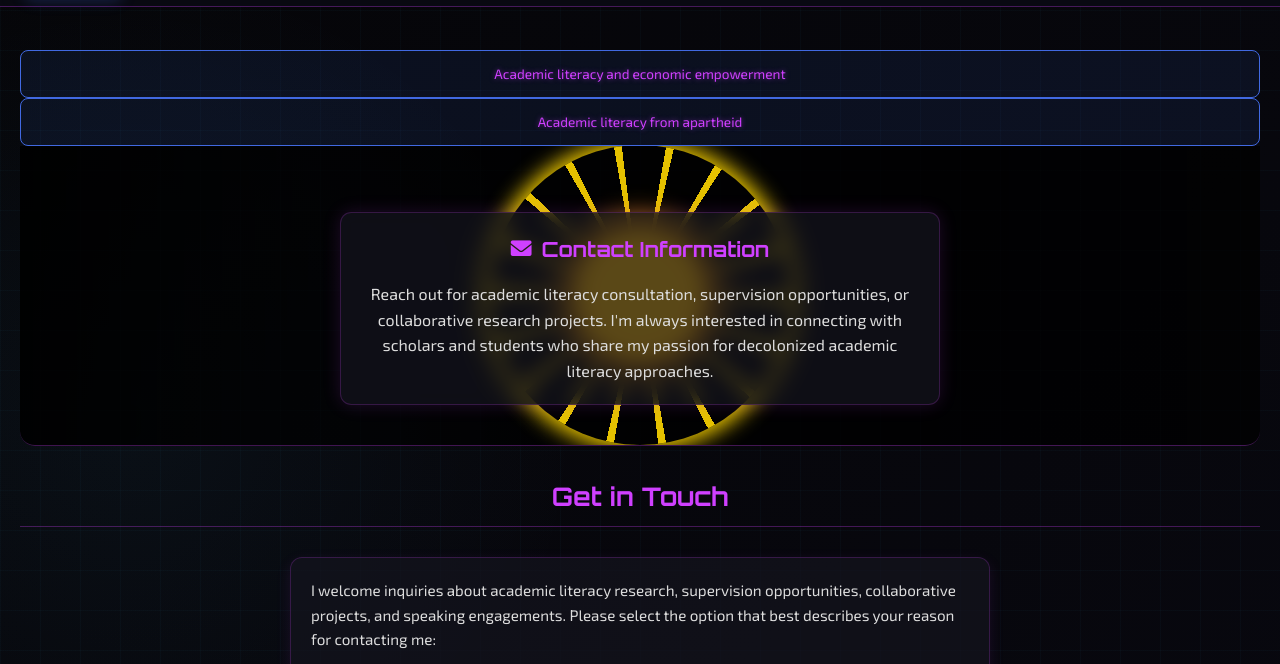
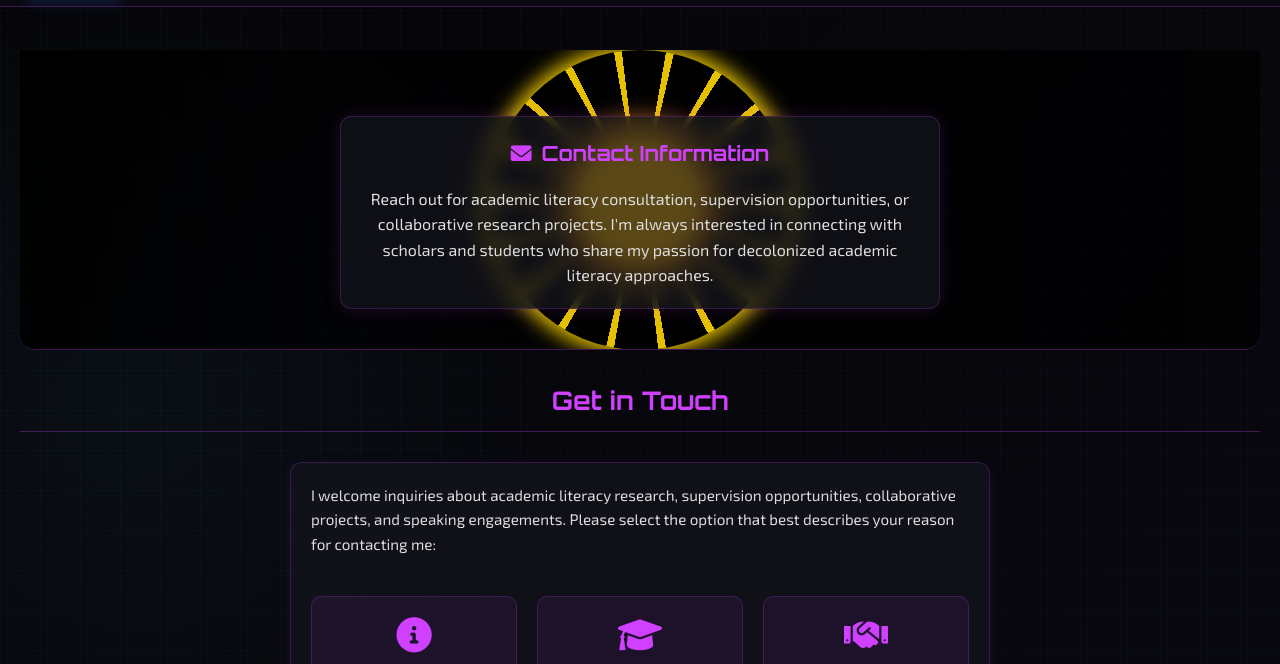
Before and after one commit to oeybers-cpu/contact, a plain HTML site: page index.html in a window 1280 px wide. Shown: the part 70-734 px from the top of the page. Drawn offline with Linux system fonts and the light colour scheme.

Commit message:
Update index.html

```diff
--- a/index.html
+++ b/index.html
@@ -870,15 +870,6 @@
         <i class="fas fa-arrow-left"></i> Back
     </a>
     <div class="main-container">
-
-            <!-- New tab for Academic literacy and economic empowerment -->
-            <a href="https://oeybers-cpu.github.io/AL_econ/" class="nav-link" target="_blank">
-                Academic literacy and economic empowerment
-            </a>
-            <!-- New link for Academic literacy from apartheid -->
-            <a href="https://oeybers-cpu.github.io/acadlit_apartheid/" class="nav-link" target="_blank">
-                Academic literacy from apartheid
-            </a>
         </div>
         <div class="container">
             <header>
```
